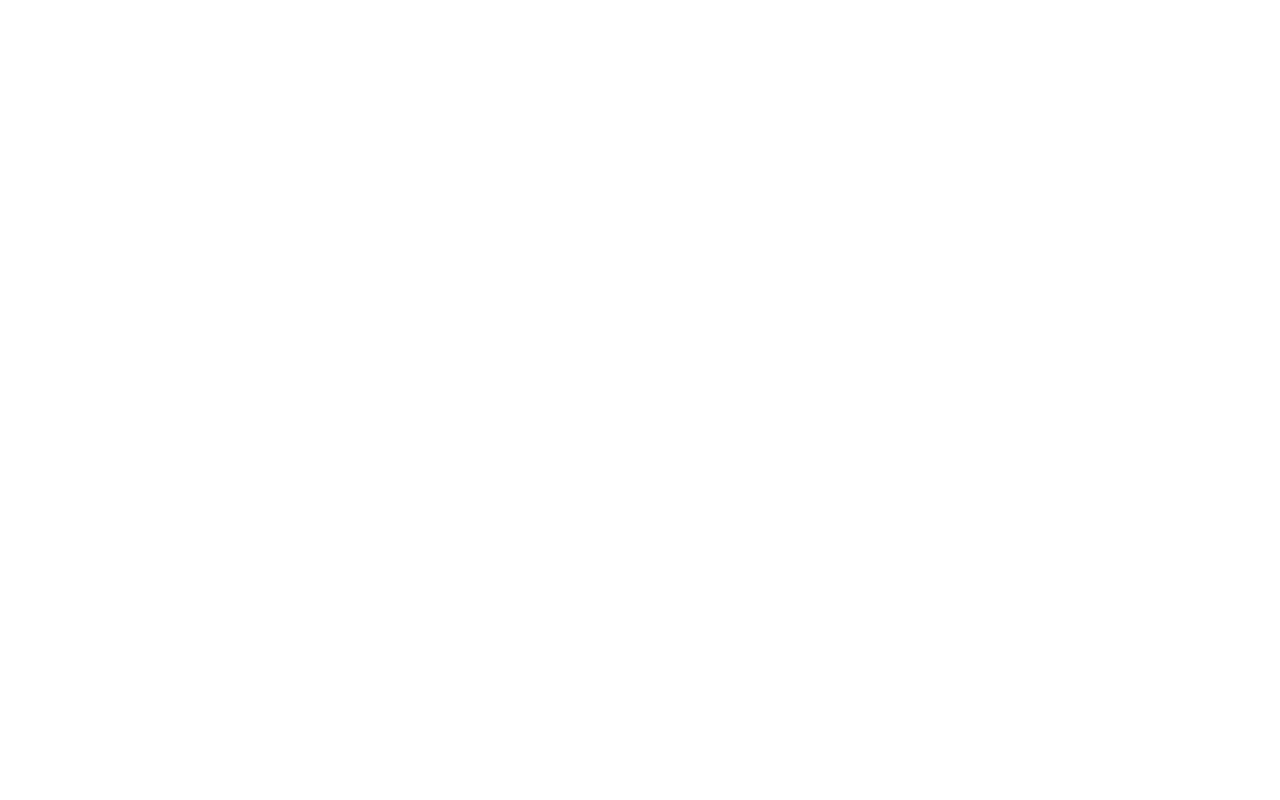
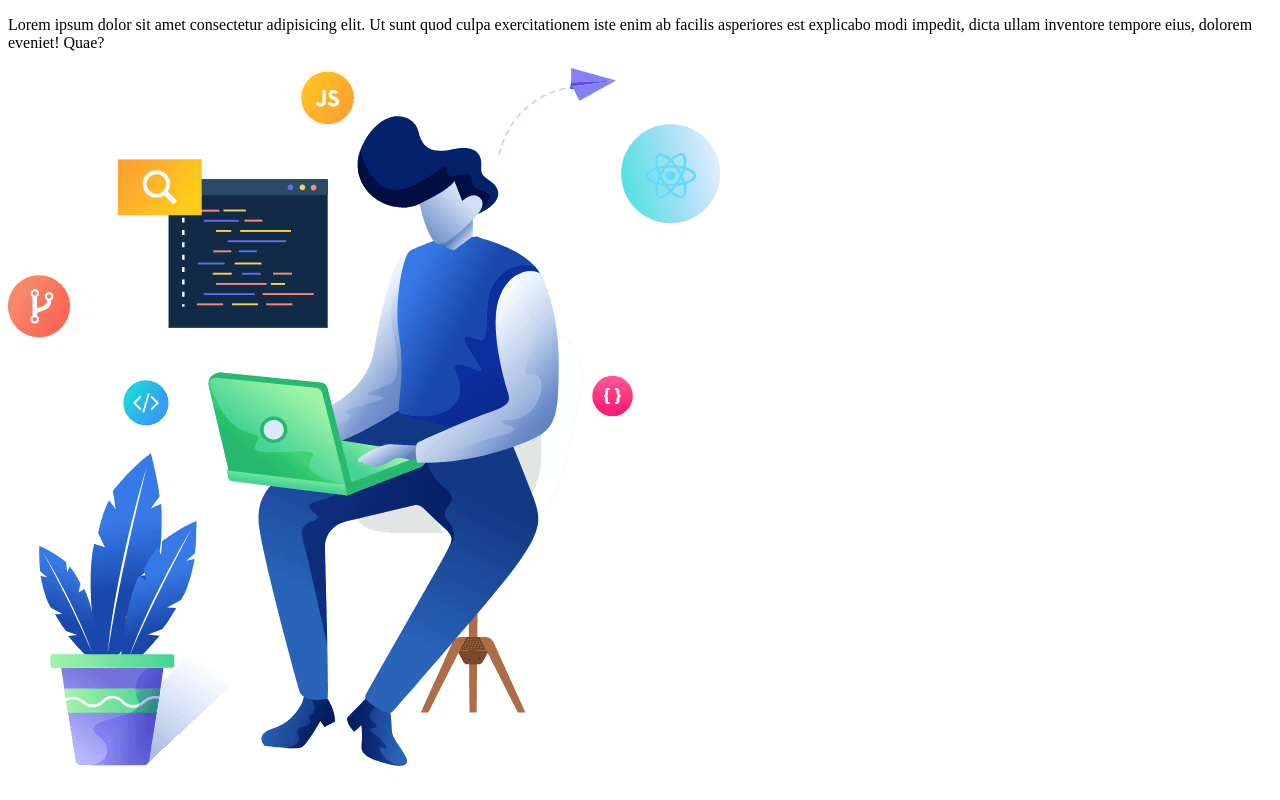
Before and after one commit to tanianasrin1/my-second-repo, a plain HTML site: page index.html in a window 1280 px wide. Drawn offline with Linux system fonts and the light colour scheme.

Commit message:
added image

```diff
--- a/index.html
+++ b/index.html
@@ -7,6 +7,8 @@
     <title>My second github repo</title>
 </head>
 <body>
+    <p>Lorem ipsum dolor sit amet consectetur adipisicing elit. Ut sunt quod culpa exercitationem iste enim ab facilis asperiores est explicabo modi impedit, dicta ullam inventore tempore eius, dolorem eveniet! Quae?</p>
 
+    <img src="c.png" alt="">
 </body>
 </html>
```
Also changed, not shown: c.png (added).
